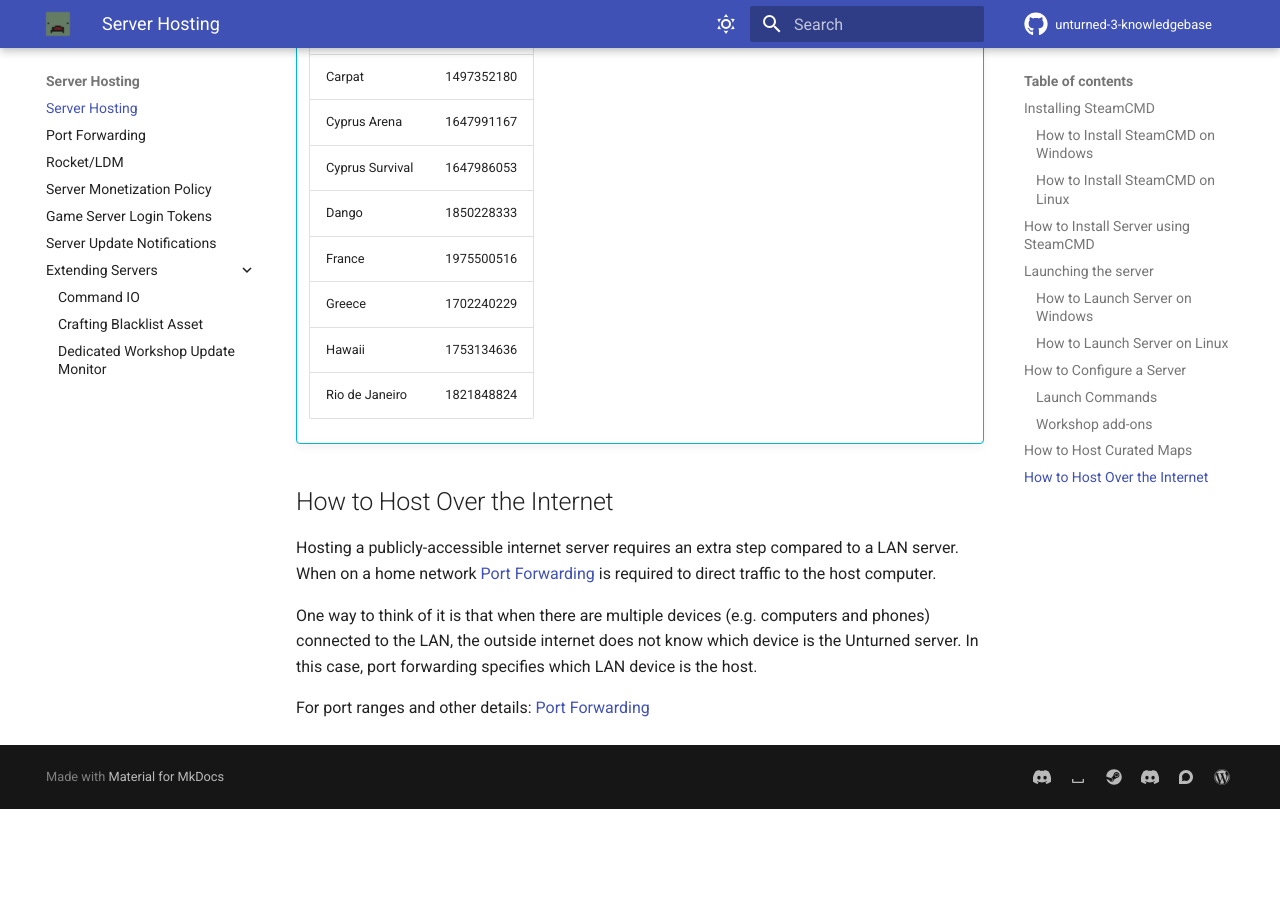
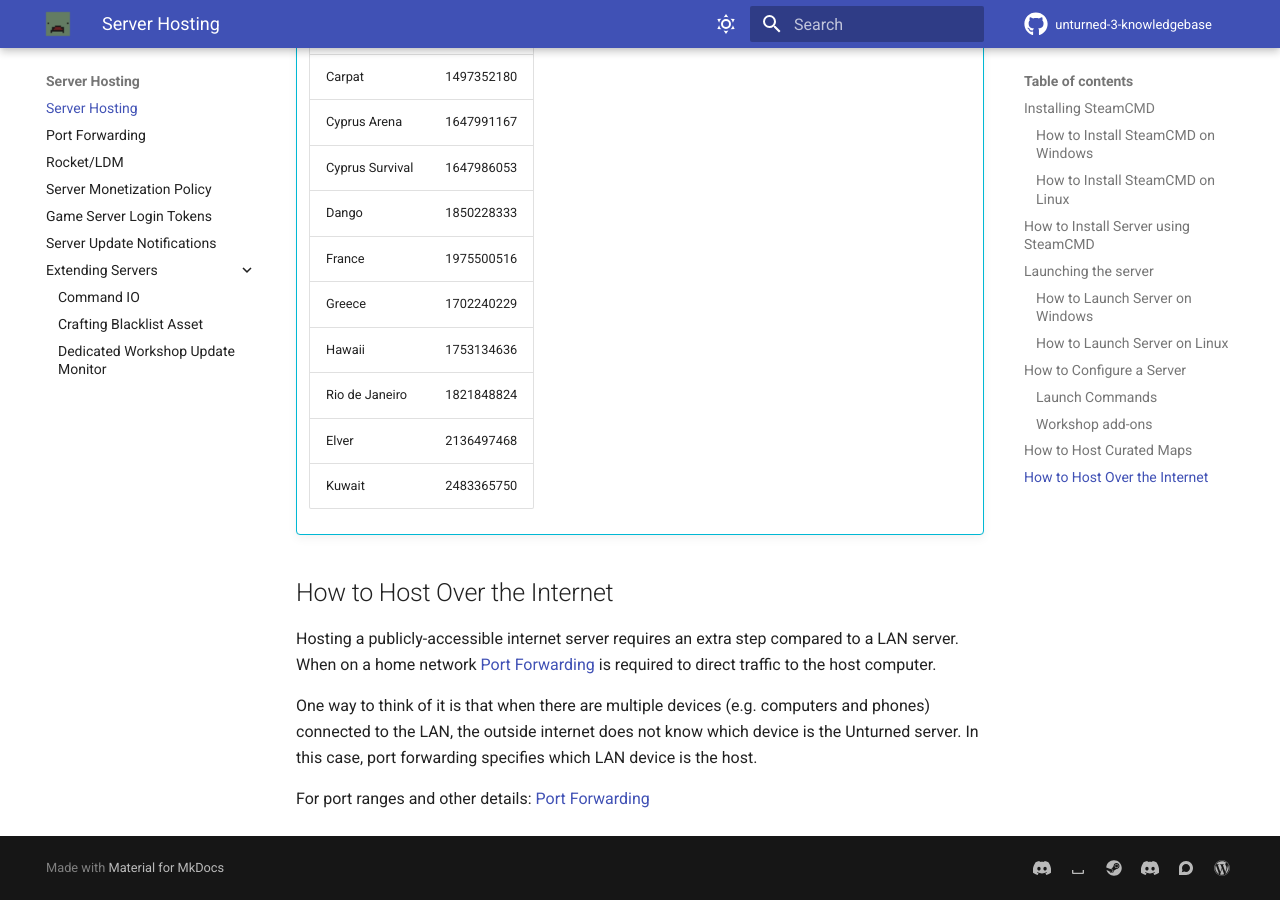
Before and after one commit to unturned-info/unturned-3-knowledgebase, an MkDocs documentation site: the page built from docs/Server-Hosting/ServerHosting.md, in a window 1280 px wide and 900 px high, scrolled down 6032 px. Built offline with MkDocs 1.6.1 and Material for MkDocs 9.7.7, drawn with Linux system fonts in a browser that asks for light colours; comment, search, counter and statistics services are not loaded; before the commit the page ends 6841 px from its top, so only the background shows below that.

Commit message:
Update ServerHosting.md
Update curated id list to include Elver and Kuwait

```diff
--- a/docs/Server-Hosting/ServerHosting.md
+++ b/docs/Server-Hosting/ServerHosting.md
@@ -209,6 +209,8 @@ Curated maps are available as workshop items, so are configured in the `Workshop
     | Greece          | 1702240229 |
     | Hawaii          | 1753134636 |
     | Rio de Janeiro  | 1821848824 |
+    | Elver           | 2136497468 |
+    | Kuwait          | 2483365750 |
 
 ## How to Host Over the Internet
 
```
